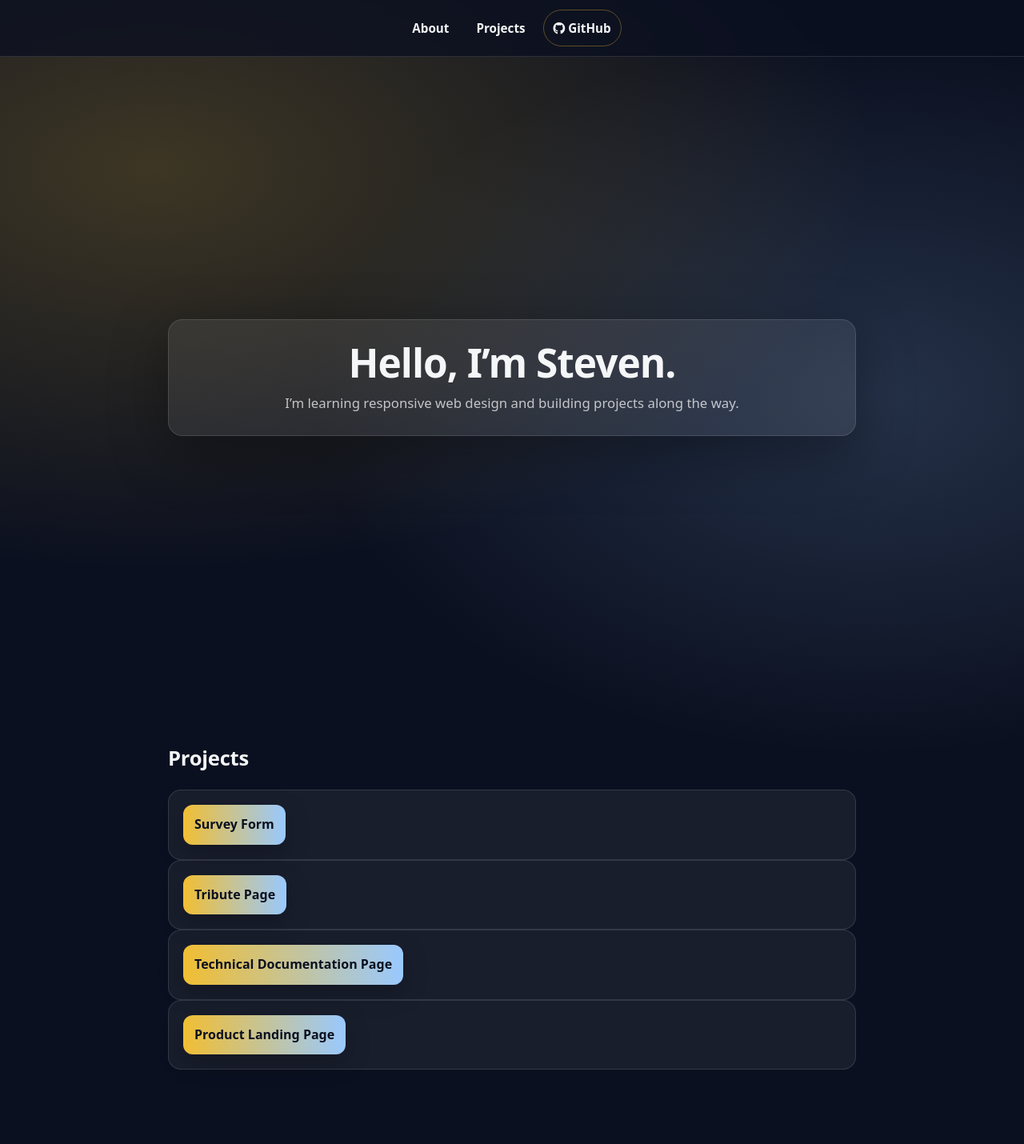
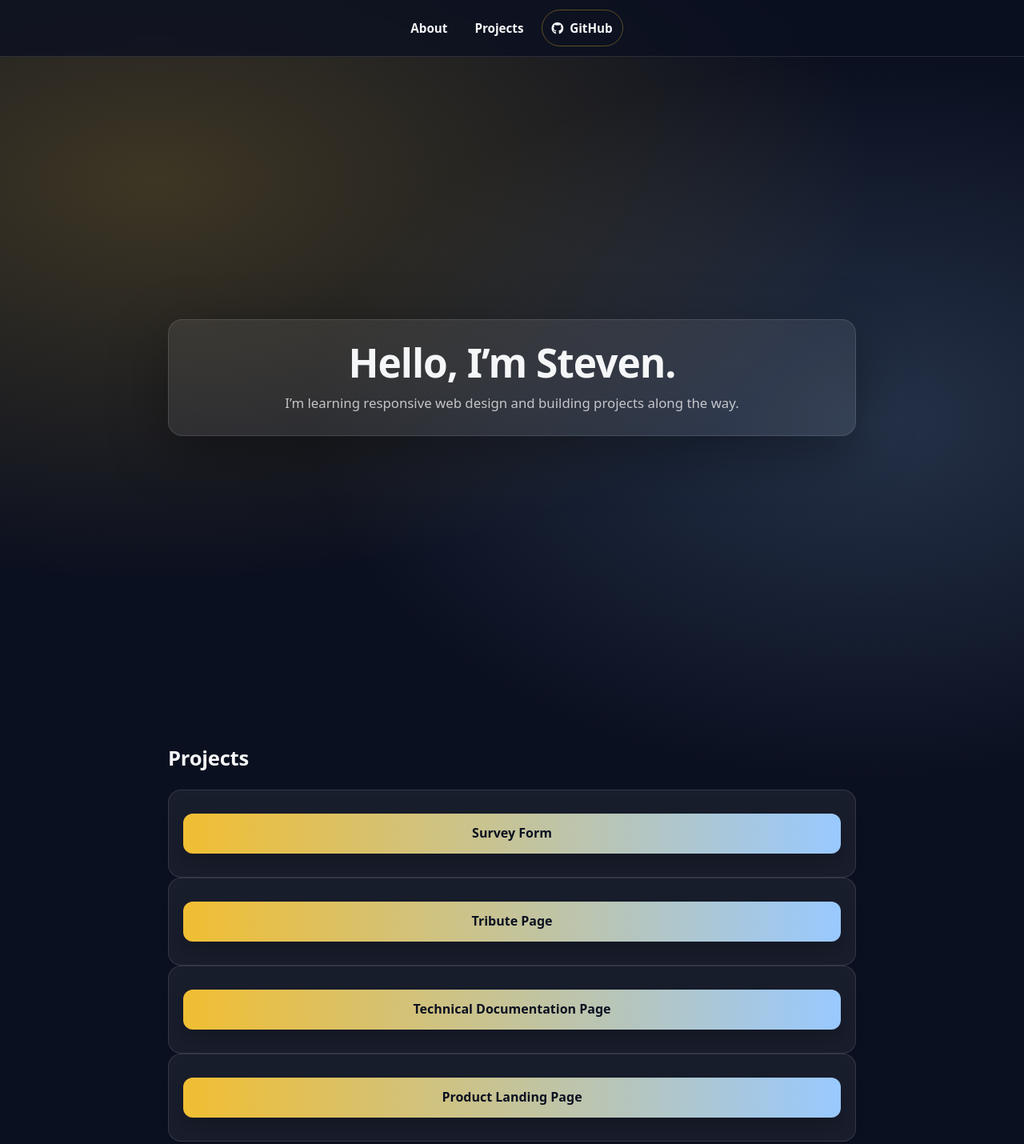
Before and after one commit to WarpedReflections/Responsive-Web-Design, a plain HTML site: page Personal Portfolio Webpage/index.html in a window 1280 px wide. Shown: the whole page at 80% size. Before the commit the page ends 1409 px from the top, so only its background shows below. Drawn offline with Linux system fonts and the light colour scheme.

Commit message:
Update styles.css

```diff
--- a/Personal Portfolio Webpage/styles.css
+++ b/Personal Portfolio Webpage/styles.css
@@ -81,6 +81,11 @@ main {
   border: 1px solid rgba(241, 190, 50, 0.35);
 }
 
+#profile-link {
+  display: inline-flex;
+  align-items: center;
+  gap: 8px;
+}
 
 /* Welcome Section */
 
@@ -152,6 +157,23 @@ main {
   transform: translateY(-1px);
 }
 
+.projects-grid {
+  display: grid;
+  grid-template-columns: repeat(2, minmax(0, 1fr));
+  gap: 14px;
+}
+
+.project-tile {
+  display: grid;
+  place-items: center;
+  min-height: 110px;
+}
+
+.project-tile a {
+  width: 100%;
+  text-align: center;
+}
+
 
 /* Responsive Layout */
 
@@ -172,4 +194,8 @@ main {
   #projects {
     padding: 44px 0 64px;
   }
+
+  .projects-grid {
+  grid-template-columns: 1fr;
+  }
 }
```
